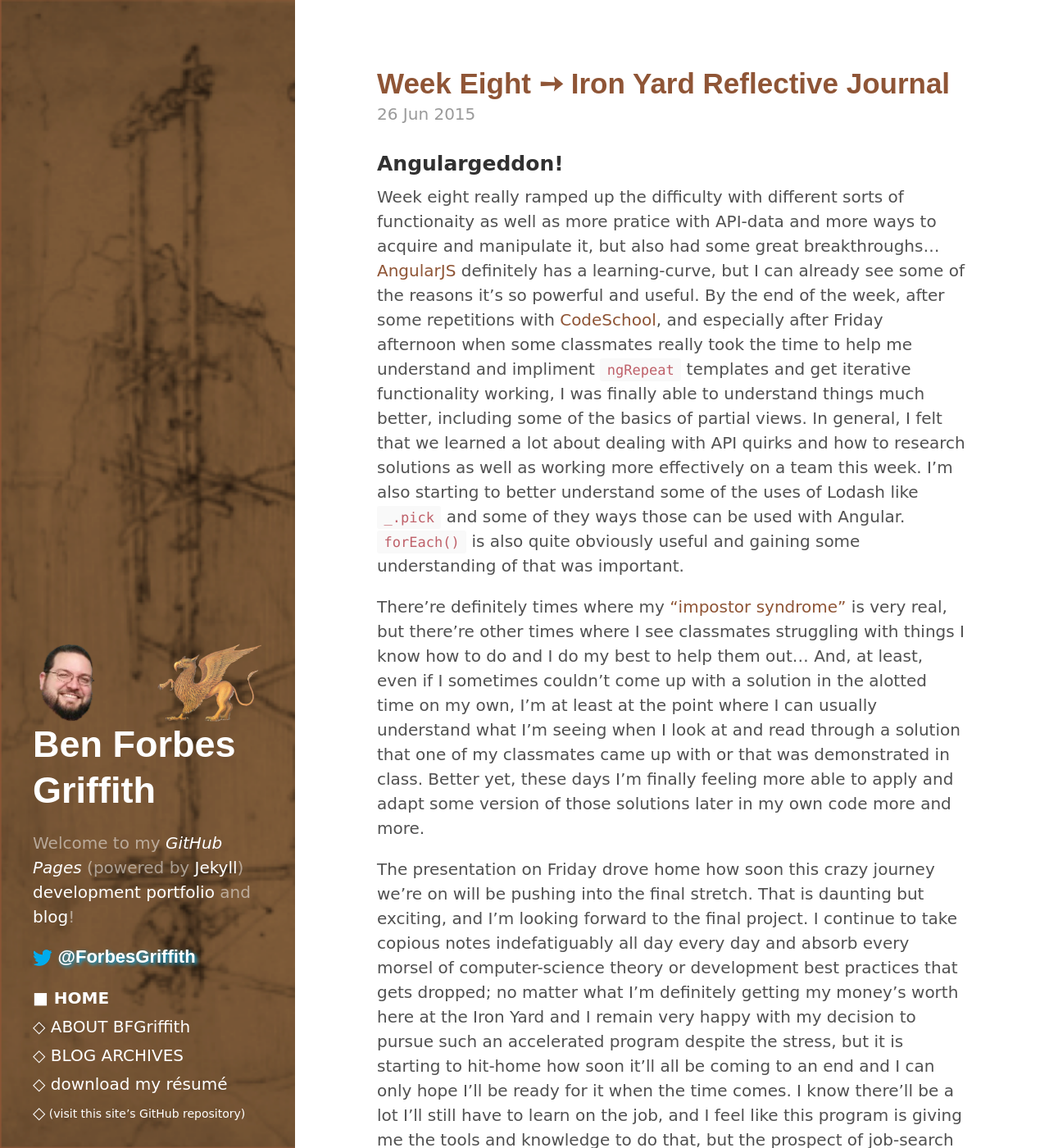
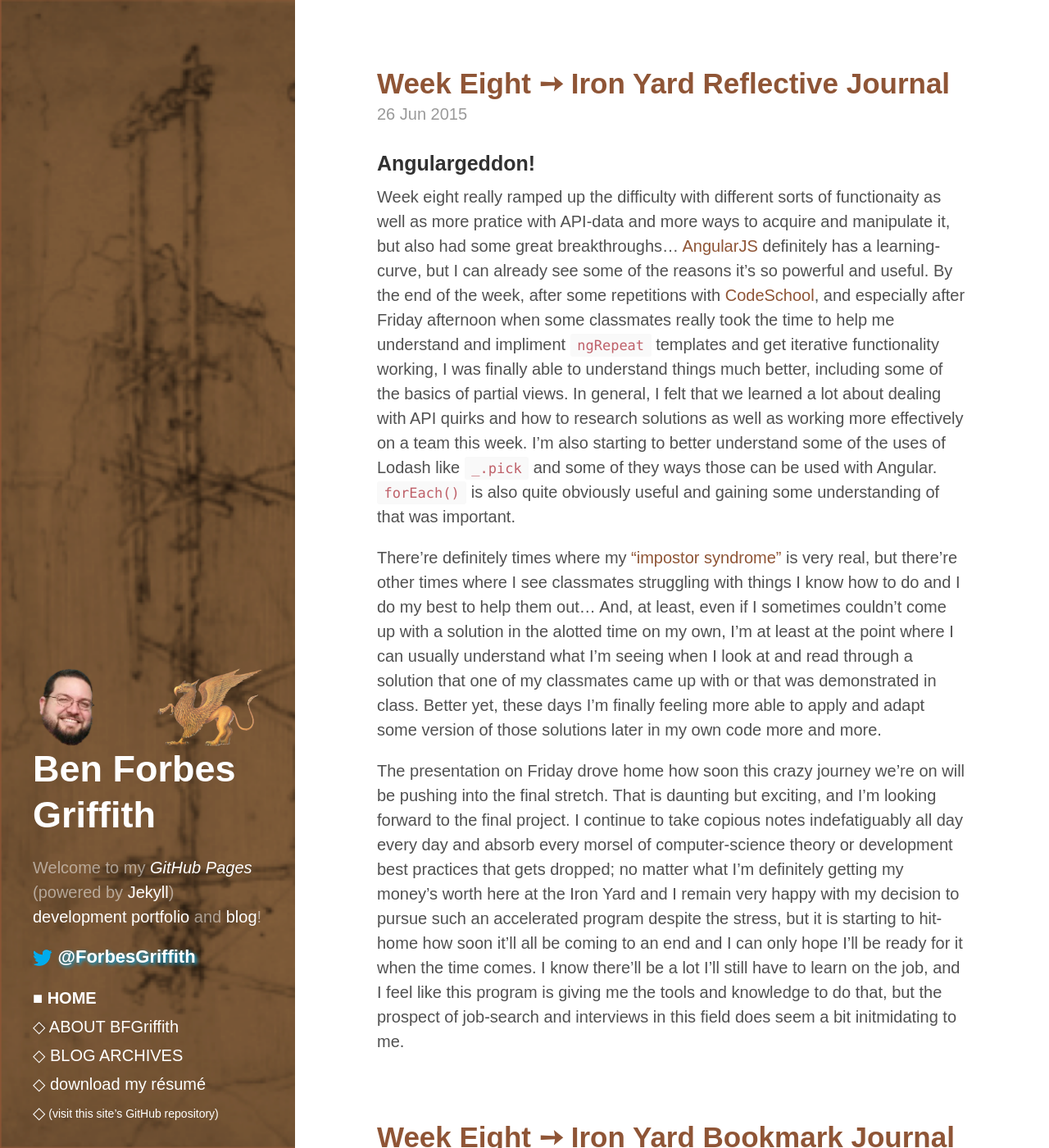
Before and after one commit to BFGriffith/BFGriffith.github.io, a Jekyll site: the page built from index.html, in a window 1280 px wide and 1400 px high. Shown: the whole window at 82% size. Built offline with Jekyll 4.4.1, drawn with Linux system fonts in a browser that asks for light colours; some web fonts are replaced; the list of posts is cut into pages by our own code.

Commit message:
Muli font

```diff
--- a/_includes/head.html
+++ b/_includes/head.html
@@ -18,12 +18,12 @@
   <link rel="stylesheet" href="{{ site.baseurl }}styles/css/main.css">
   <link rel="stylesheet" href="{{ site.baseurl }}styles/css/syntax.css">
   <link rel="stylesheet" href="{{ site.baseurl }}styles/css/custom.css">
+  <!-- FONTS -->
   <link href='https://fonts.googleapis.com/css?family=Amaranth:400,400italic,700,700italic' rel='stylesheet' type='text/css'>
   <link href='https://fonts.googleapis.com/css?family=Muli:400,300,300italic,400italic' rel='stylesheet' type='text/css'>
   <!-- ICONS -->
   <link rel="apple-touch-icon-precomposed" sizes="144x144" href="{{ site.baseurl }}styles/favicons/apple-touch-icon-144-Griffin_icon.png">
-                                 <link rel="shortcut icon" href="{{ site.baseurl }}styles/favicons/Griffin_favicon.ico">
-
+  <link rel="shortcut icon" href="{{ site.baseurl }}styles/favicons/Griffin_favicon.ico">
   <!-- RSS -->
   <link rel="alternate" type="application/rss+xml" title="RSS" href="/atom.xml">
 </head>
--- a/styles/css/custom.css
+++ b/styles/css/custom.css
@@ -7,8 +7,8 @@
  *     \/_/\/_/`/___/> \/__,_ /\/____/
  *                /\___/
  *                \/__/
- * Massive credit to the creator of the basic "Hyde" theme
- * (supplement to the "Poole" Jekyll template):
+ * Massive credit to the creator of the basic “Hyde” theme
+ * (supplement to the “Poole” Jekyll template):
  * released under MIT license — by @mdo.
  * Learn more at:
  * https://github.com/poole/hyde
@@ -26,7 +26,7 @@
  * Update foundational and global aspects of the page.
  */
 html {
-  font-family: "Muli:300", "Comic Sans MS", sans-serif;
+  font-family: 'Muli', sans-serif;
 }
 @media (min-width: 48em) {
   html {
--- a/styles/css/main.css
+++ b/styles/css/main.css
@@ -7,7 +7,7 @@
  *   \ \ \/  \/___/  \/___/ \/____/\/____/
  *    \ \_\
  *     \/_/
- * Massive credit to the creator of the "Poole" Jekyll template:
+ * Massive credit to the creator of the “Poole” Jekyll template:
  * released under MIT license — by @mdo.
  * Learn more at:
  * https://github.com/poole/poole
@@ -90,10 +90,12 @@ h2 {
   font-size: 1.5rem;
 }
 h3 {
+  font-family: 'Amaranth', sans-serif;
   margin-top: 1.5rem;
   font-size: 1.25rem;
 }
 h4, h5, h6 {
+  font-family: 'Amaranth', sans-serif;
   margin-top: 1rem;
   font-size: 1.1rem;
 }
```
